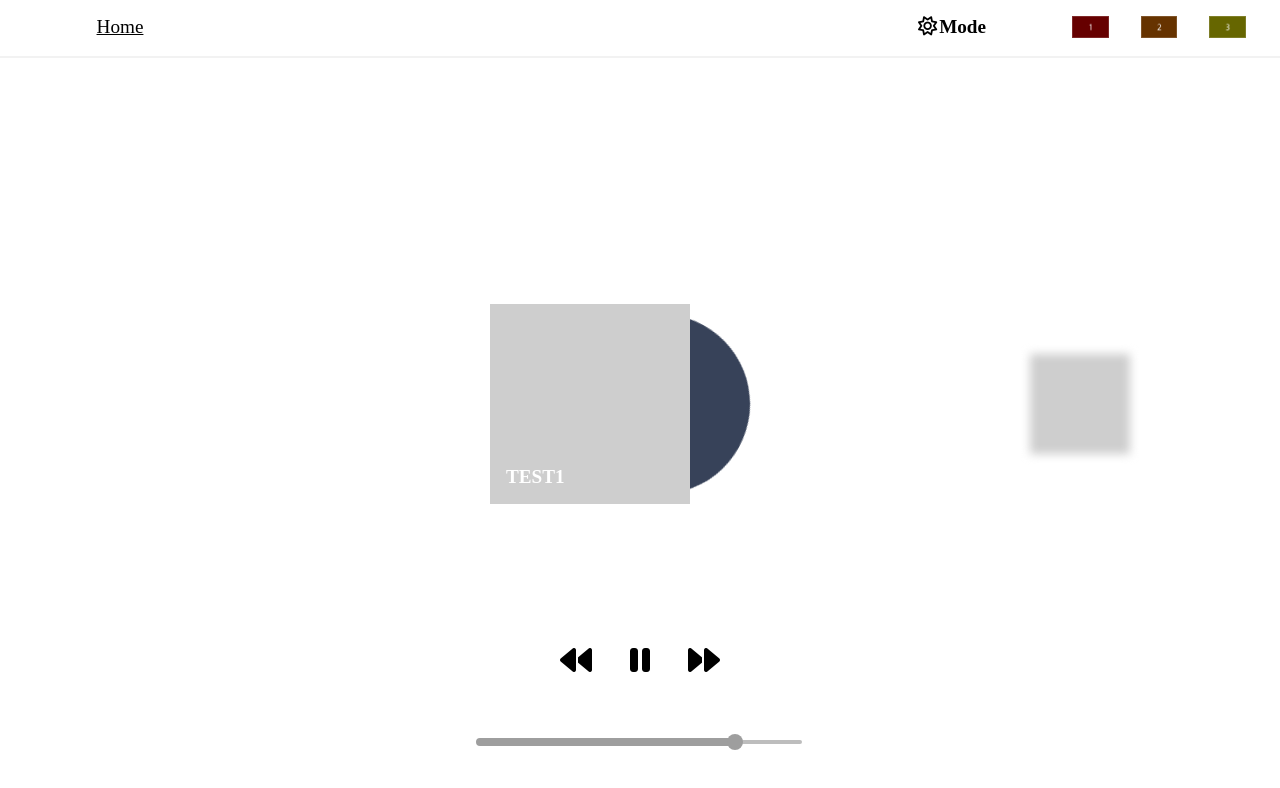
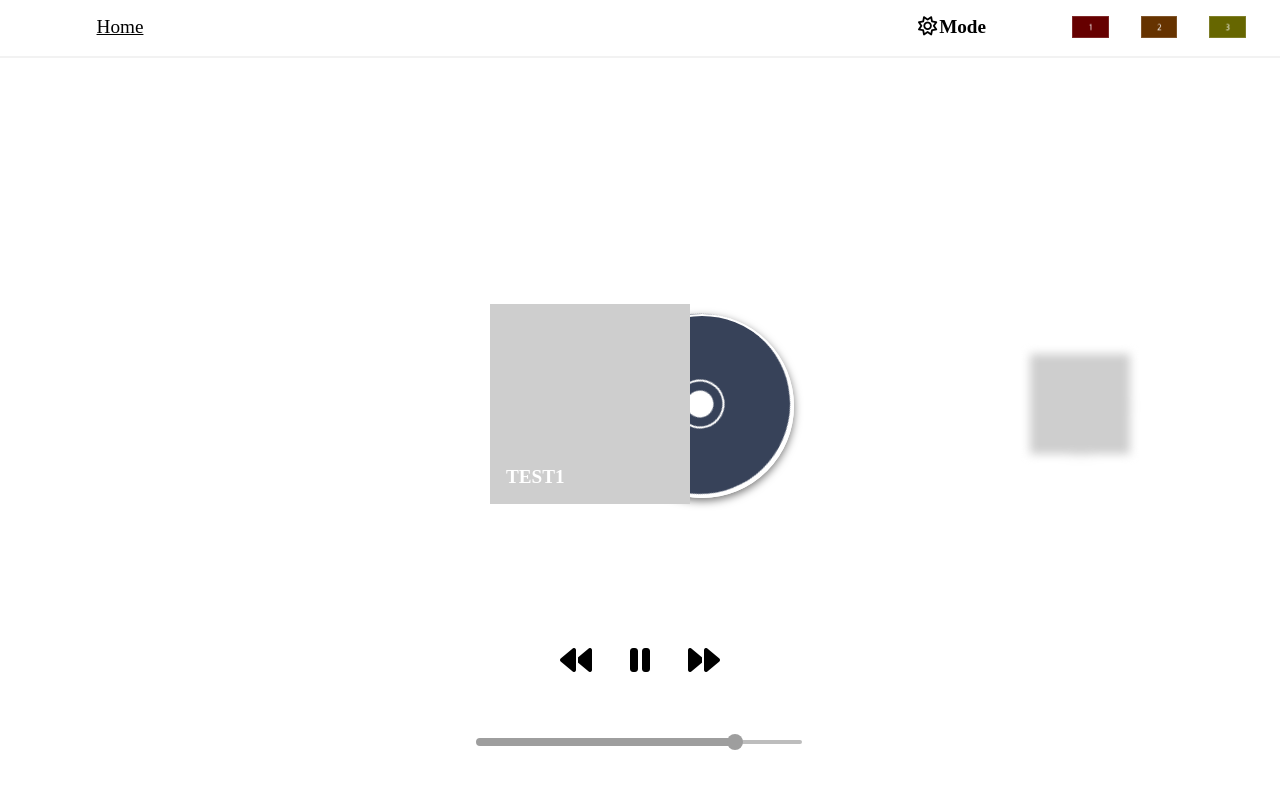
Before and after one commit to Honey-Bi/Portfolio-Web, a React (Create React App) app: page /project in a window 1280 px wide. Shown: the top 788 px of the page. Built offline with nearby package versions, Linux system fonts and the light colour scheme.

Commit message:
레코드css 변경

```diff
--- a/src/component/Project.tsx
+++ b/src/component/Project.tsx
@@ -77,24 +77,34 @@ function Project() {
                         transform: `translateX(calc(12.5rem*${direction}*-2.45))`
                     }}>
                         <div className="slide-item">
-                        {/* <Link to={'/Project/1'}> */}
                             <div className="album">
                                 <span className="album-title">test1</span>
                             </div>
-                        {/* </Link> */}
-                            <div className="record" ></div>
+                            <div className="record" >
+                                <div className="innerRound"></div>
+                            </div>
+                            <div className="record-shadow"></div>
                         </div>
                         <div className="slide-item">
                             <div className="album"></div>
-                            <div className="record"></div>
+                            <div className="record">
+                                <div className="innerRound"></div>
+                            </div>
+                            <div className="record-shadow"></div>
                         </div>
                         <div className="slide-item">
                             <div className="album"></div>
-                            <div className="record"></div>
+                            <div className="record">
+                                <div className="innerRound"></div>
+                            </div>
+                            <div className="record-shadow"></div>
                         </div>
                         <div className="slide-item">
                             <div className="album"></div>
-                            <div className="record"></div>
+                            <div className="record">
+                                <div className="innerRound"></div>
+                            </div>
+                            <div className="record-shadow"></div>
                         </div>
                     </div>
                 </div>
--- a/src/css/project.css
+++ b/src/css/project.css
@@ -103,6 +103,16 @@ button.active .fa-play, button .fa-pause {
     transform: scale(0.5);
     transition: all 1s ease;
     position: relative;
+    &.active {
+        transform: scale(1);
+        filter: blur(0px);
+        & .record, & .record-shadow {
+            margin-left: 60%;
+        }
+        &:hover .record, &:hover .record-shadow {
+            margin-left: 80%;
+        }
+    }
 }
 
 .album {
@@ -134,21 +144,35 @@ button.active .fa-play, button .fa-pause {
     z-index: 0;
     transition: all 1s ease;
     animation: rotate 6s linear infinite;
+    .innerRound {
+        position: absolute;
+        left: 50%;
+        top: 50%;
+        width: 15%;
+        height: 15%;
+        border-radius: 50%;
+        padding: 5%;
+        background-color: #fff;
+        background-clip: content-box;
+        border: 2px solid #fff;
+        transform: translate(-50%, -50%);
+    }
+}
+.record-shadow {
+    position: absolute;
+    width: 90%;
+    height: 90%;
+    border-radius: 50%;
+    top: 5%;
+    margin-left: 5%;
+    transition: all 1s ease;
+    border: 2px solid #fff;
+    box-shadow: #777 0px 3px 8px;
 }
 @keyframes rotate{
     100% {
         transform: rotate(360deg);
     }
-}
-.slide-item.active {
-    transform: scale(1);
-    filter: blur(0px);
-}
-.slide-item.active .record {
-    margin-left: 40%;
-}
-.slide-item.active:hover .record {
-    margin-left: 80%;
 }
 .potion .slide-item:nth-child(1) .album {
     background-color: #FF9B9B;
```
